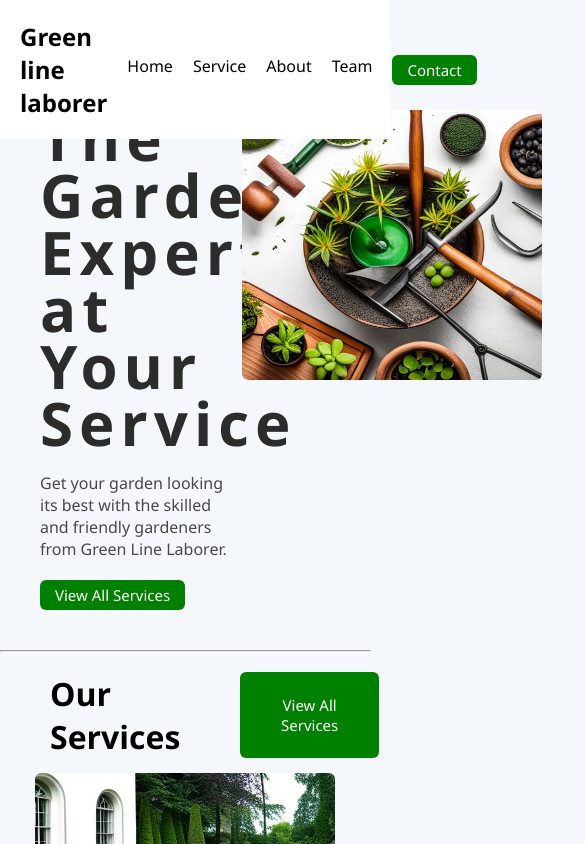
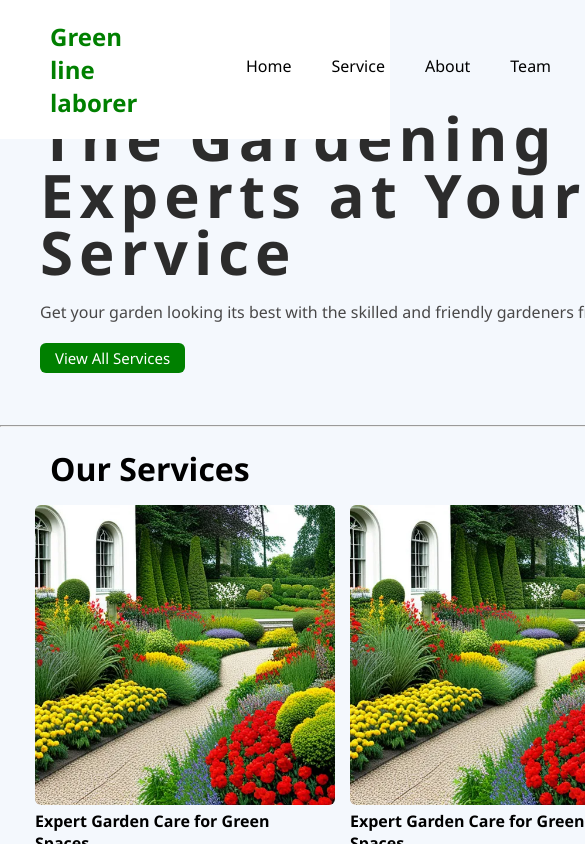
Before and after one commit to asad7coder/Garding, a React (Vite) app: page / in a window 390 px wide. Shown: the top 844 px of the page, 585 px wide, since content can reach past the window. Built offline with nearby package versions, Linux system fonts and the light colour scheme.

Commit message:
responsive
header responsive.

```diff
--- a/src/Components/NavBar/Navbar.css
+++ b/src/Components/NavBar/Navbar.css
@@ -1,28 +1,38 @@
 .navbar{
-  width: 100vw;
+  width: 1280px;
   margin: 30px;
   margin-bottom: 40px;
 
 }
 nav{
   padding: 20px;
+  padding-left: 50px;
   width: 100%;
   display: flex;
   align-items: center;
-  justify-content: space-between;
+  /* justify-content: space-between; */
   position: fixed;
   top: 0;
   left: 0;
   background: white;
 }
+.logo{
+  width: 30%;
+  color:green;
+}
 nav ul{
   display: flex;
-  margin-right: 40px;
+  width: 40%;
+  margin: 0 30px 0 60px;
 
 }
 
 nav ul li{
   list-style: none;
-  margin-left: 20px;
+
+  margin-left: 40px;
   cursor: pointer;
 }
+.navBtn{
+  margin-left: 100px;
+}
--- a/src/Components/NavBar/Navbar.jsx
+++ b/src/Components/NavBar/Navbar.jsx
@@ -6,7 +6,7 @@ const Navbar = () => {
   return (
     <div className="navbar">
       <nav>
-        <h1>Green line laborer</h1>
+        <h1 className="logo">Green line laborer</h1>
         <ul>
           <li>
             <Link to="hero" smooth={true} offset={-400} duration={500}>
@@ -30,7 +30,7 @@ const Navbar = () => {
           </li>
           <li>
             {" "}
-            <button className="btn">
+            <button className="btn navBtn">
               <Link to="subscribe" smooth={true} offset={-100} duration={500}>
                 Contact
               </Link>
--- a/src/index.css
+++ b/src/index.css
@@ -5,7 +5,7 @@
   font-family: 'Segoe UI', Tahoma, Geneva, Verdana, sans-serif;
 }
 body{
-  width: 95vw;
+  width: 1280px;
   height: 100vh;
   background:  #f4f8fd;
 
```
